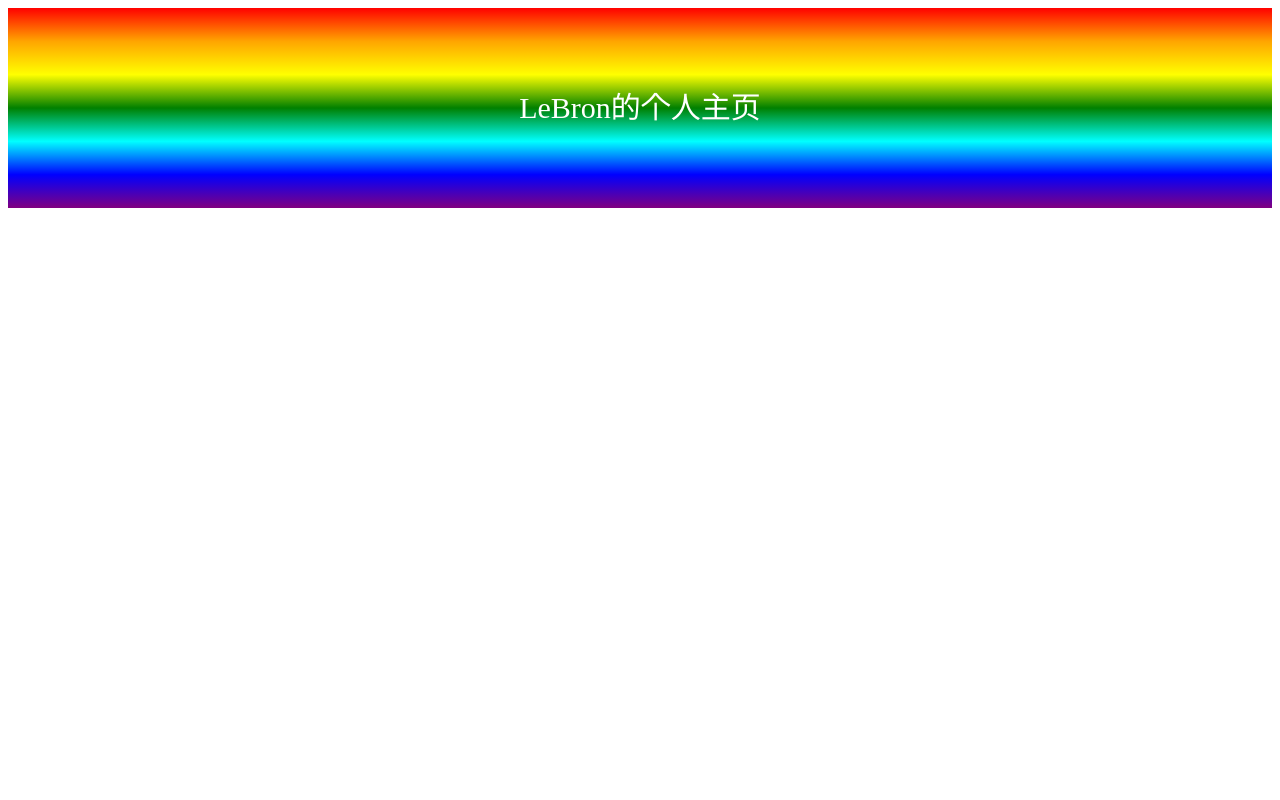
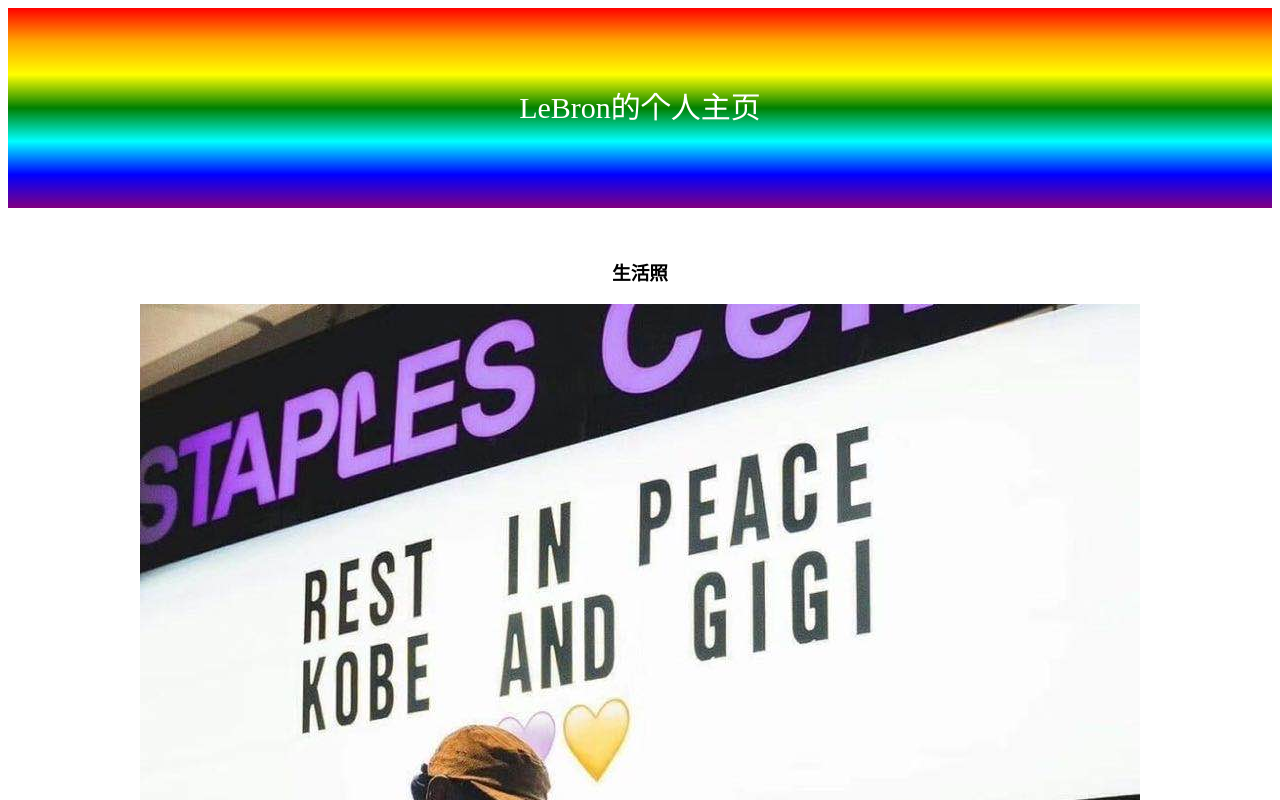
Before and after one commit to HZXLebron/HZXLebron.github.io, a plain HTML site: page index.html in a window 1280 px wide. Shown: the top 800 px of the page. Drawn offline with Linux system fonts and the light colour scheme.

Commit message:
个人资料

```diff
--- a/index.html
+++ b/index.html
@@ -13,9 +13,17 @@
             color:#fff;
             background:linear-gradient(red,orange,yellow,green,cyan,blue,purple);
         }
+        .name{
+            margin: 50px auto;
+            text-align: center;
+        }
     </style>
 </head>
 <body>
     <div id="box">LeBron的个人主页</div>
+    <div class="name">
+        <h3>生活照</h3>
+        <img src="./images/lebron.jpg.jpg" alt="">
+    </div>
 </body>
 </html>
```
Also changed, not shown: images/lebron.jpg.jpg (added).
